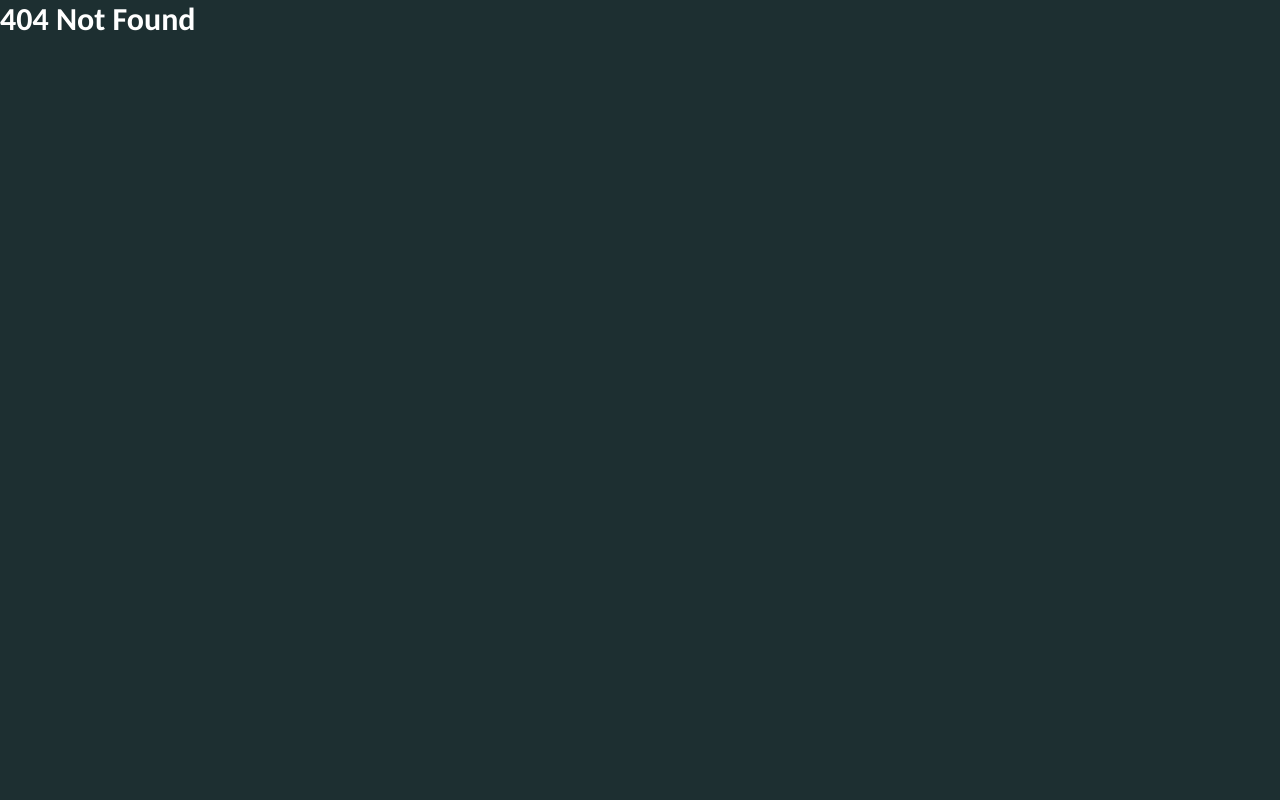
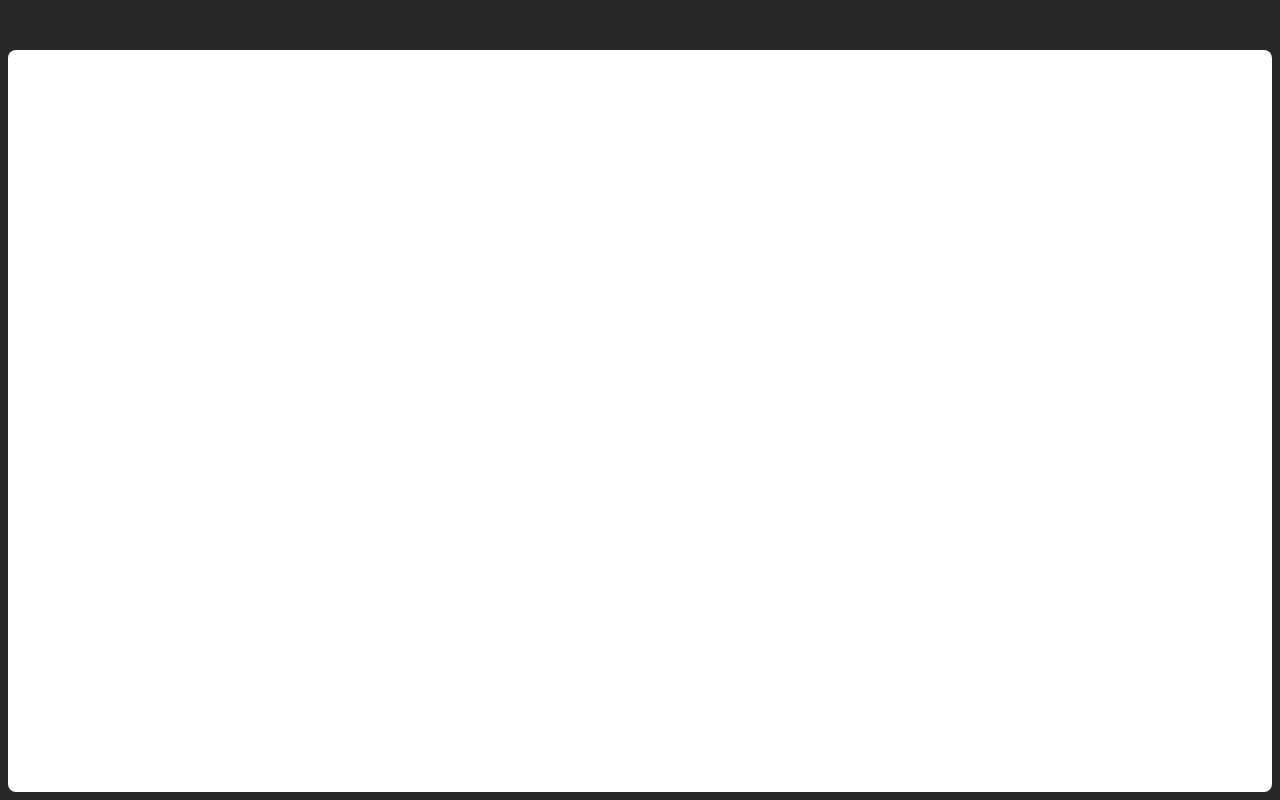
Before and after one commit to lovretomic/peta-kviz-app, a React (Vite) app: page /admin in a window 1280 px wide. Before the commit this address had no page. Built offline with nearby package versions, Linux system fonts and the light colour scheme.

Commit message:
added base

```diff
--- /dev/null
+++ b/src/pages/AdminApplicationsPage/AdminApplicationsPage.tsx
@@ -0,0 +1,5 @@
+const AdminApplicationsPage = () => {
+  return <></>;
+};
+
+export default AdminApplicationsPage;
--- /dev/null
+++ b/src/pages/AdminApplicationsPage/index.ts
@@ -0,0 +1,3 @@
+import AdminApplicationsPage from "./AdminApplicationsPage";
+
+export default AdminApplicationsPage;
--- /dev/null
+++ b/src/router/AdminLayout/AdminLayout.module.scss
@@ -0,0 +1,22 @@
+.adminLayout {
+  width: 100vw;
+  height: 100dvh;
+  background-color: $grey-dark;
+  box-sizing: border-box;
+  padding: 8px;
+  display: flex;
+  flex-direction: column;
+  gap: 8px;
+
+  .navigation {
+    width: 100%;
+    height: 36px;
+  }
+
+  .main {
+    background-color: white;
+    width: 100%;
+    height: 100%;
+    border-radius: 8px;
+  }
+}
--- /dev/null
+++ b/src/router/AdminLayout/AdminLayout.tsx
@@ -0,0 +1,18 @@
+import { Outlet } from "react-router-dom";
+import c from "./AdminLayout.module.scss";
+
+const AdminLayout = () => {
+  return (
+    <div className={c.adminLayout}>
+      <nav className={c.navigation}>
+        <div className={c.left}></div>
+        <div className={c.right}></div>
+      </nav>
+      <main className={c.main}>
+        <Outlet />
+      </main>
+    </div>
+  );
+};
+
+export default AdminLayout;
--- /dev/null
+++ b/src/router/AdminLayout/index.ts
@@ -0,0 +1,3 @@
+import AdminLayout from "./AdminLayout";
+
+export default AdminLayout;
--- a/src/router/Router.tsx
+++ b/src/router/Router.tsx
@@ -9,6 +9,8 @@ import LeaderboardPage from "../pages/LeaderboardPage";
 import ApplicationPage from "../pages/ApplicationPage";
 import TestPage from "../pages/TestPage";
 import Layout from "./Layout";
+import AdminLayout from "./AdminLayout";
+import AdminApplicationsPage from "../pages/AdminApplicationsPage";
 
 const router = createBrowserRouter(
   createRoutesFromElements(
@@ -18,6 +20,9 @@ const router = createBrowserRouter(
         <Route path="/leaderboard" element={<LeaderboardPage />} />
         <Route path="/apply" element={<ApplicationPage />} />
         <Route path="/test" element={<TestPage />} />
+      </Route>
+      <Route path="/admin" element={<AdminLayout />}>
+        <Route path="applications" element={<AdminApplicationsPage />} />
       </Route>
       <Route path="*" element={<h1>404 Not Found</h1>} />
     </>
```
Also changed, not shown: src/pages/AdminApplicationsPage/AdminApplicationsPage.module.scss (added).
